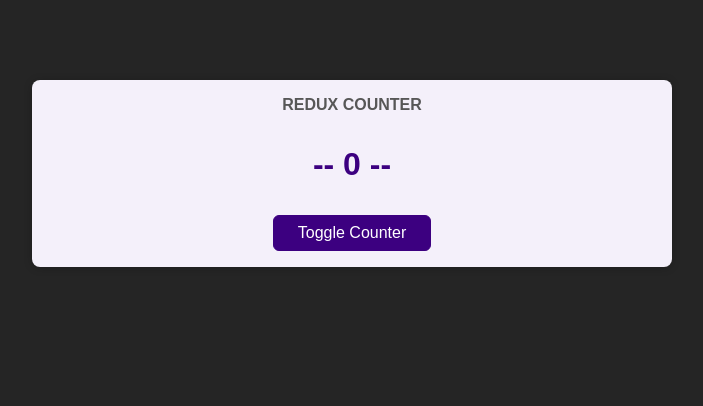
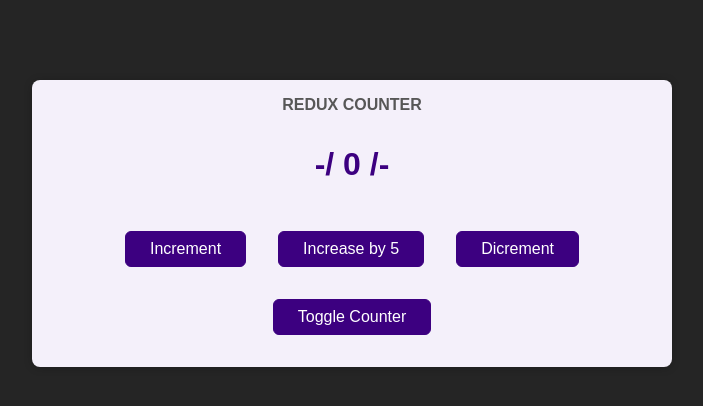
Before and after one commit to HemantKhinchiProjects/react-redux, a React (Create React App) app: page / in a window 1280 px wide. Shown: the top 406 px of the page, without its empty margins (288-991 px from the left). Built offline with nearby package versions, Linux system fonts and the light colour scheme.

Commit message:
3 files modified

```diff
--- a/src/components/Counter.js
+++ b/src/components/Counter.js
@@ -1,14 +1,28 @@
 import classes from './Counter.module.css';
 import React from 'react';
-import { useSelector } from 'react-redux';
+import { useSelector, useDispatch } from 'react-redux';
 const Counter = () => {
+  const dispatch = useDispatch();
   const counter = useSelector((state) => state.counter);
   const toggleCounterHandler = () => {};
-
+  const incrementHandler = () => {
+    dispatch({ type: 'increment' });
+  };
+  const increaseHandler = () => {
+    dispatch({ type: 'increaseby5' });
+  };
+  const dicrementHandler = () => {
+    dispatch({ type: 'decrement' });
+  };
   return (
     <main className={classes.counter}>
       <h1>Redux Counter</h1>
-      <div className={classes.value}>-- {counter} --</div>
+      <div className={classes.value}>-/ {counter} /-</div>
+      <div>
+        <button onClick={incrementHandler}>Increment</button>
+        <button onClick={increaseHandler}>Increase by 5</button>
+        <button onClick={dicrementHandler}>Dicrement</button>
+      </div>
       <button onClick={toggleCounterHandler}>Toggle Counter</button>
     </main>
   );
--- a/src/components/Counter.module.css
+++ b/src/components/Counter.module.css
@@ -21,3 +21,6 @@
   margin: 2rem 0;
   font-weight: bold;
 }
+.counter button {
+  margin: 1rem;
+}
--- a/src/store/index.js
+++ b/src/store/index.js
@@ -4,6 +4,11 @@ const counterReducer = (state = { counter: 0 }, action) => {
   if (action.type === 'increment') {
     return {
       counter: state.counter + 1,
+    };
+  }
+  if (action.type === 'increaseby5') {
+    return {
+      counter: state.counter + 5,
     };
   }
   if (action.type === 'decrement') {
```
